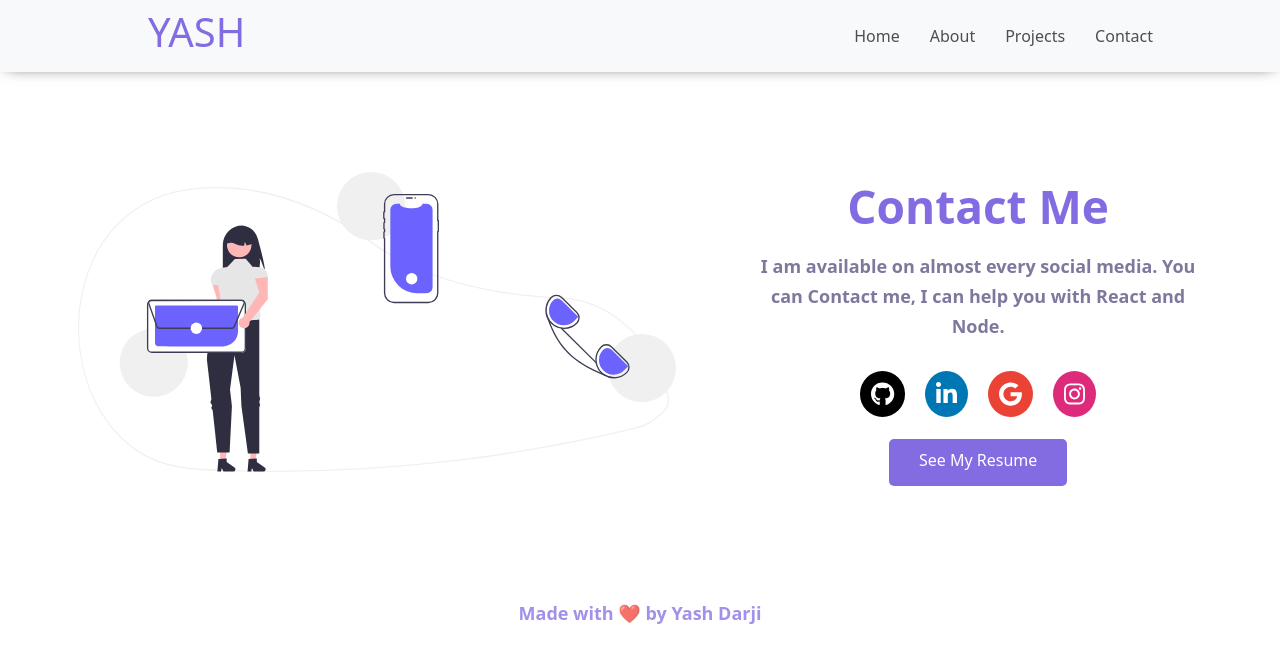
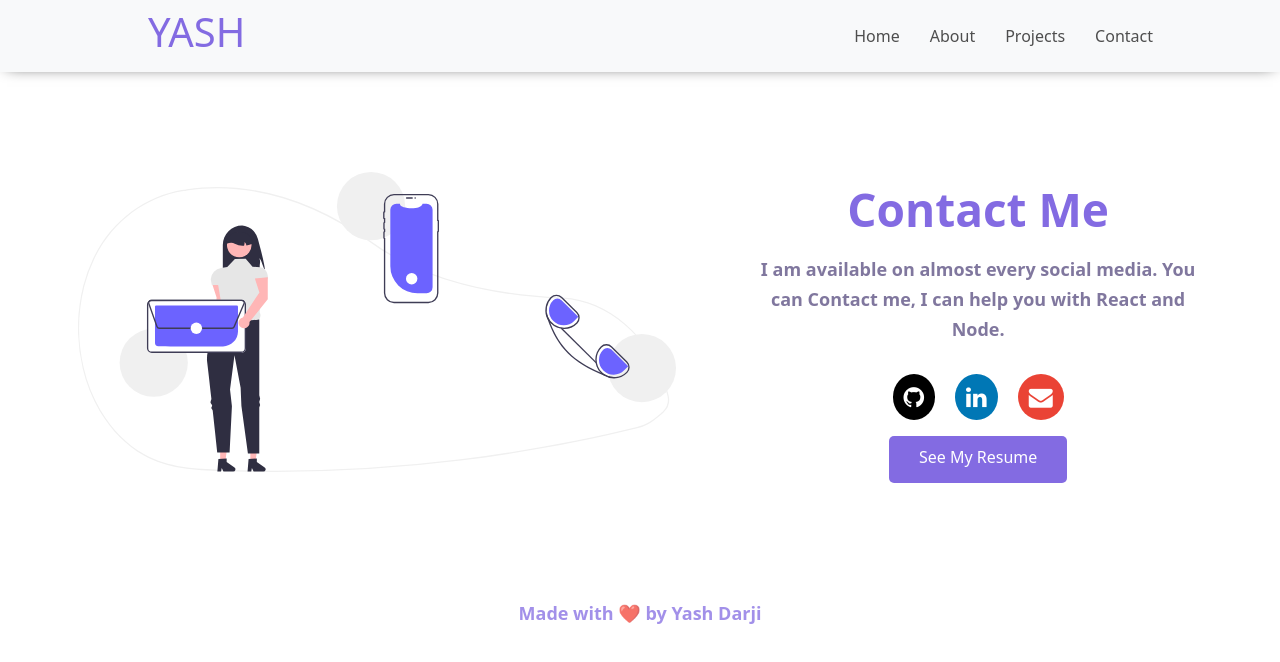
Before and after one commit to YaShDaRJi2043/yashwebsite, a React (Create React App) app: page /contact in a window 1280 px wide. Shown: the top 662 px of the page. Built offline with nearby package versions, Linux system fonts and the light colour scheme.

Commit message:
font awsome change

```diff
--- a/public/index.html
+++ b/public/index.html
@@ -10,6 +10,7 @@
       content="Web site created using create-react-app"
     />
     <link rel="apple-touch-icon" href="%PUBLIC_URL%/logo192.png" />
+    <link rel="stylesheet" href="https://cdn.jsdelivr.net/npm/@fortawesome/fontawesome-free@6.6.0/css/fontawesome.min.css" integrity="sha384-NvKbDTEnL+A8F/AA5Tc5kmMLSJHUO868P+lDtTpJIeQdGYaUIuLr4lVGOEA1OcMy" crossorigin="anonymous">
     <!--
       manifest.json provides metadata used when your web app is installed on a
       user's mobile device or desktop. See https://developers.google.com/web/fundamentals/web-app-manifest/
@@ -24,7 +25,7 @@
       work correctly both with client-side routing and a non-root public URL.
       Learn how to configure a non-root public URL by running `npm run build`.
     -->
-    <title>React App</title>
+    <title>Yash Darji</title>
   </head>
   <body>
     <noscript>You need to enable JavaScript to run this app.</noscript>
--- a/src/App.js
+++ b/src/App.js
@@ -1,5 +1,6 @@
 import "./App.css";
 import "bootstrap/dist/css/bootstrap.min.css";
+import "font-awesome/css/font-awesome.min.css";
 import { Routes, Route } from "react-router-dom";
 import Header from "./components/Header/Header";
 import Home from "./Pages/Home/Home";
--- a/src/Pages/Project/Project.jsx
+++ b/src/Pages/Project/Project.jsx
@@ -23,6 +23,7 @@ const Project = () => {
         <a
           href="https://cart-now-frontrnd.vercel.app/"
           target="_blank"
+          rel="noreferrer"
           className="projectDiv"
         >
           <div className="projectName">cartNow</div>
@@ -39,6 +40,7 @@ const Project = () => {
         <a
           href="https://drive-front-end.vercel.app/"
           target="_blank"
+          rel="noreferrer"
           className="projectDiv"
         >
           <div className="projectName">SillyStorage</div>
@@ -56,6 +58,7 @@ const Project = () => {
         <a
           href="https://mern-estate-main-beta.vercel.app/"
           target="_blank"
+          rel="noreferrer"
           className="projectDiv"
         >
           <div className="projectName">Prime Estate</div>
--- a/src/components/Header/Header.jsx
+++ b/src/components/Header/Header.jsx
@@ -7,16 +7,12 @@ import { NavLink } from "react-router-dom";
 import Box from "@mui/material/Box";
 import Drawer from "@mui/material/Drawer";
 import List from "@mui/material/List";
-import { FontAwesomeIcon } from "@fortawesome/react-fontawesome";
-import { library } from "@fortawesome/fontawesome-svg-core";
-import { faBars } from "@fortawesome/free-solid-svg-icons";
 import { ListItem } from "@mui/material";
 
 const Header = () => {
   const [state, setState] = React.useState({
     left: false,
   });
-  library.add(faBars);
 
   const toggleDrawer = (anchor, open) => (event) => {
     if (
@@ -67,11 +63,10 @@ const Header = () => {
           <div className="slider">
             {["left"].map((anchor) => (
               <React.Fragment key={anchor}>
-                <FontAwesomeIcon
-                  icon="fa-solid fa-bars"
+                <i
+                  className="fa fa-fas fa-bars menu"
                   onClick={toggleDrawer(anchor, true)}
-                  className="menu"
-                />
+                ></i>
                 <Drawer
                   anchor={anchor}
                   open={state[anchor]}
--- a/src/components/contactIcon/ContactIcon.jsx
+++ b/src/components/contactIcon/ContactIcon.jsx
@@ -1,12 +1,5 @@
 import React from "react";
 import "./ContactIcon.css";
-import { FontAwesomeIcon } from "@fortawesome/react-fontawesome";
-import {
-  faGithub,
-  faLinkedinIn,
-  faGoogle,
-  faInstagram,
-} from "@fortawesome/free-brands-svg-icons";
 
 const ContactIcon = () => {
   return (
@@ -18,7 +11,7 @@ const ContactIcon = () => {
           rel="noreferrer"
           className="AppsIcons"
         >
-          <FontAwesomeIcon icon={faGithub} className="commonCss GitIcon" />
+          <i className="fa fa-fab fa-github commonCss GitIcon"></i>
         </a>
 
         <a
@@ -27,7 +20,7 @@ const ContactIcon = () => {
           rel="noreferrer"
           className="AppsIcons"
         >
-          <FontAwesomeIcon icon={faLinkedinIn} className="commonCss LinkedIn" />
+          <i className="fa fa-fab fa-linkedin commonCss LinkedIn"></i>
         </a>
 
         <a
@@ -36,16 +29,7 @@ const ContactIcon = () => {
           rel="noreferrer"
           className="AppsIcons"
         >
-          <FontAwesomeIcon icon={faGoogle} className="commonCss Google" />
-        </a>
-
-        <a
-          href="https://www.instagram.com/_yash_darji__?igsh=MTZwOHhwajRieTIxeQ=="
-          target="_blank"
-          rel="noreferrer"
-          className="AppsIcons"
-        >
-          <FontAwesomeIcon icon={faInstagram} className="commonCss Instagram" />
+          <i className="fa fa-far fa-envelope commonCss Google"></i>
         </a>
       </div>
     </>
```
Also changed, not shown: package.json (+3 -8 lines), 1 other file (tests, documents, lock files or other folders).
